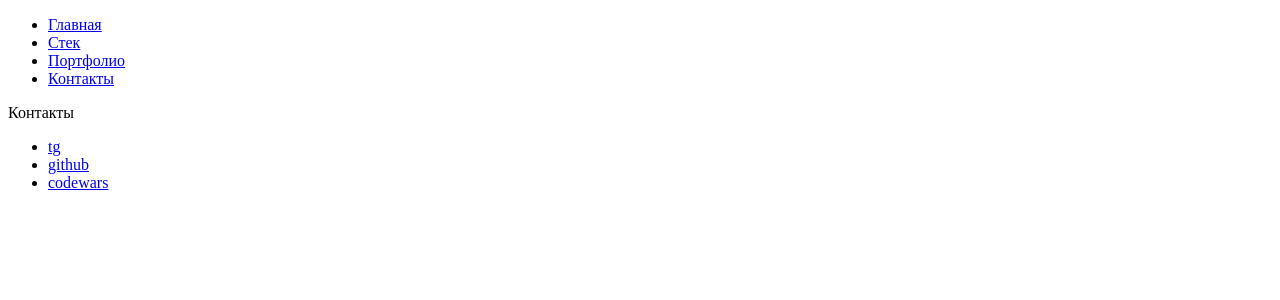
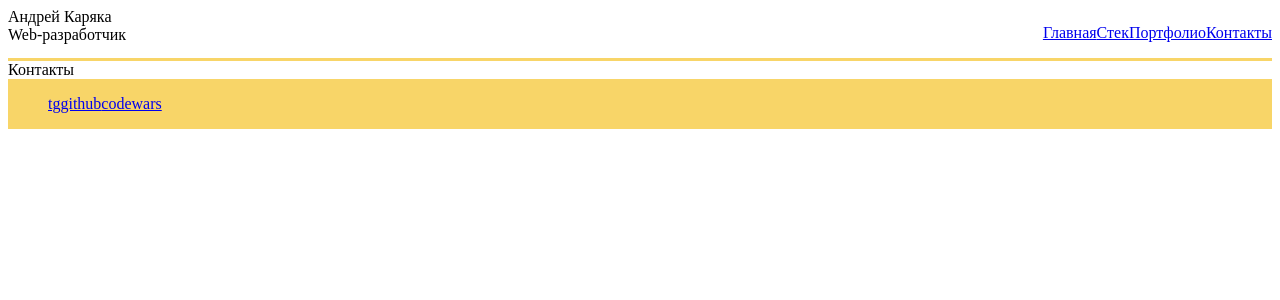
Before and after one commit to canoua/portfolio-spa, a React (Vite) app: page /contact in a window 1280 px wide. Shown: the top 300 px of the page. Built offline with nearby package versions, Linux system fonts and the light colour scheme.

Commit message:
add styled component

```diff
--- a/package.json
+++ b/package.json
@@ -12,7 +12,8 @@
   "dependencies": {
     "react": "^18.2.0",
     "react-dom": "^18.2.0",
-    "react-router-dom": "^6.18.0"
+    "react-router-dom": "^6.18.0",
+    "styled-components": "^6.1.1"
   },
   "devDependencies": {
     "@types/react": "^18.2.15",
--- a/src/components/Footer.jsx
+++ b/src/components/Footer.jsx
@@ -1,22 +1,40 @@
+import styled from "styled-components";
+
+const FooterTag = styled.footer`
+  background-color: #F8D568;
+`;
+
+const FooterInner = styled.div`
+  display: flex;
+`;
+
+const FooterList = styled.ul`
+  display: flex;
+`;
+
+const ListItem = styled.li`
+  list-style: none;
+`;
+
 function Footer() {
   return (
-    <footer className="footer">
+    <FooterTag>
       <div className="container">
-        <div className="footer-inner">
-          <ul className="list footer__list">
-            <li className="list__item">
-              <a href="#">tg</a>
-            </li>
-            <li className="list__item">
+        <FooterInner>
+          <FooterList>
+            <ListItem>
+              <a href="https://dzen.ru/?clid=2320026&from=dist_bookmark&win=435&yredirect=true">tg</a>
+            </ListItem>
+            <ListItem>
               <a href="#">github</a>
-            </li>
-            <li className="list__item">
+            </ListItem>
+            <ListItem>
               <a href="#">codewars</a>
-            </li>
-          </ul>
-        </div>
+            </ListItem>
+          </FooterList>
+        </FooterInner>
       </div>
-    </footer>
+    </FooterTag>
   )
 }
 
--- a/src/components/Header.jsx
+++ b/src/components/Header.jsx
@@ -1,21 +1,46 @@
 import { Link } from "react-router-dom";
+import styled from "styled-components";
+
+const HeaderWrapper = styled.header`
+  border-bottom: 3px solid #F8D568;
+  display: flex;
+  justify-content: space-between;
+`
+
+const HeaderLogo = styled.div`
+
+`;
+
+const HeaderList = styled.ul`
+  display: flex;
+`;
+
+const ListItem = styled.li`
+  list-style: none;
+`;
 
 function Header() {
   return (
-    <ul>
-      <li>
-        <Link to="/">Главная</Link>
-      </li>
-      <li>
-        <Link to="/stack">Стек</Link>
-      </li>
-      <li>
-        <Link to="/portfolio">Портфолио</Link>
-      </li>
-      <li>
-        <Link to="/contact">Контакты</Link>
-      </li>
-    </ul>
+    <HeaderWrapper>
+      <HeaderLogo>
+        <div>Андрей Каряка</div>
+        <div>Web-разработчик</div>
+      </HeaderLogo>
+      <HeaderList>
+        <ListItem>
+          <Link to="/">Главная</Link>
+        </ListItem>
+        <ListItem>
+          <Link to="/stack">Стек</Link>
+        </ListItem>
+        <ListItem>
+          <Link to="/portfolio">Портфолио</Link>
+        </ListItem>
+        <ListItem>
+          <Link to="/contact">Контакты</Link>
+        </ListItem>
+      </HeaderList>
+    </HeaderWrapper>
   )
 }
 
```
Also changed, not shown: 2 other files (tests, documents, lock files or other folders).
